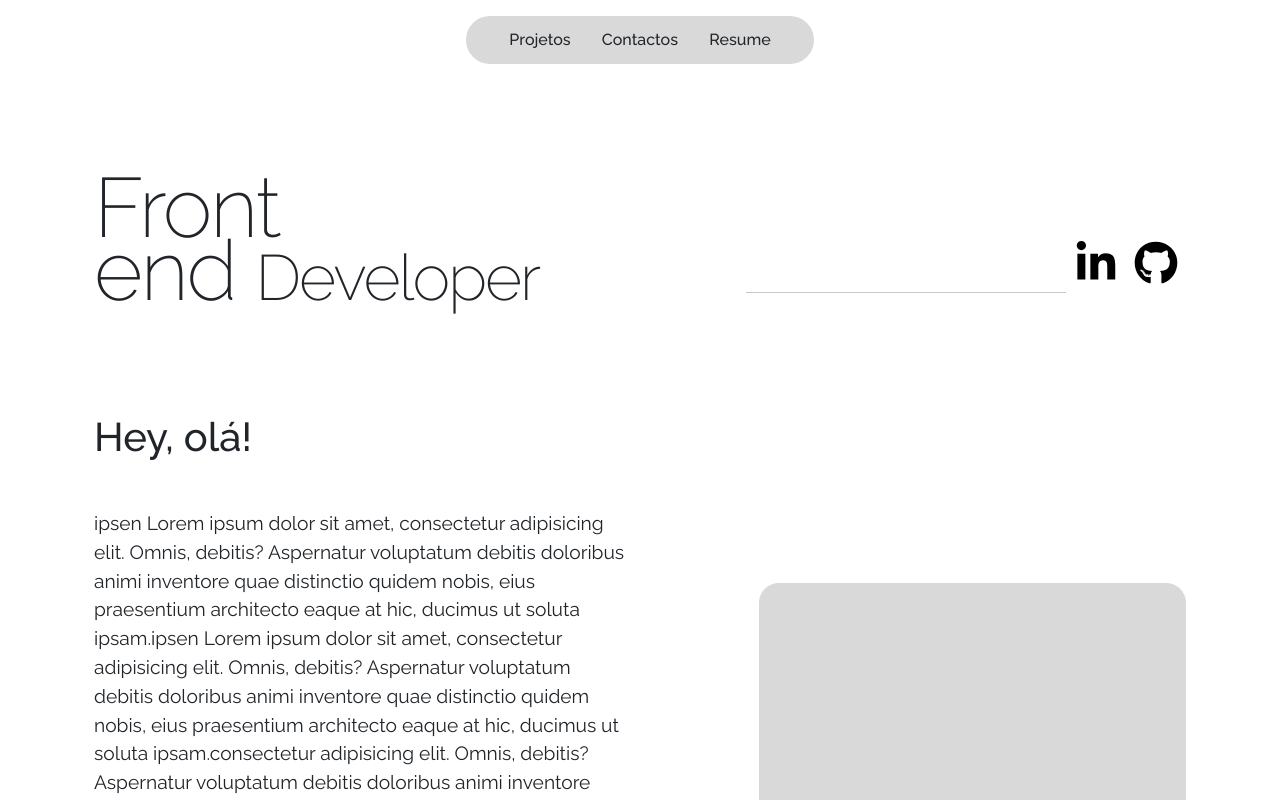
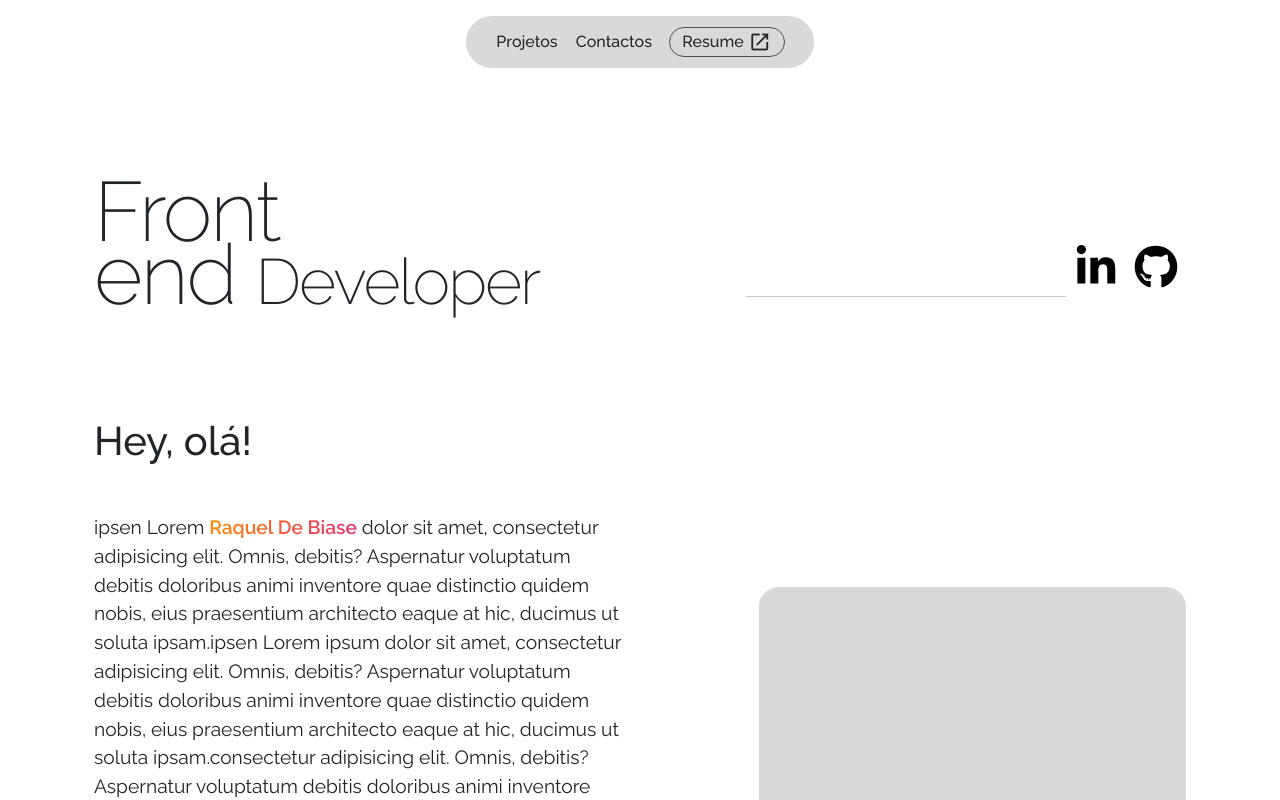
Before and after one commit to raqueldebiase/MeuWebsite, an Angular app: page / in a window 1280 px wide. Shown: the top 800 px of the page. Built offline with nearby package versions, Linux system fonts and the light colour scheme.

Commit message:
add outline e icon no resume

```diff
--- a/src/app/content/content.component.css
+++ b/src/app/content/content.component.css
@@ -4,6 +4,15 @@
   font-weight: 200;
   line-height: 75%;
 }
+
+.meuNome {
+  font-weight: 600;
+  background: linear-gradient(to right, #ff8a00, #e52e71);
+  -webkit-background-clip: text;
+  background-clip: text;
+  color: transparent; /* Torna o texto transparente para que o gradiente seja visível */
+}
+
 
 .social-medias ul{
   list-style: none;
--- a/src/app/content/content.component.html
+++ b/src/app/content/content.component.html
@@ -23,7 +23,7 @@
     <div class="row my-5 about-txt">
       <div class="col-12 col-md-6 my-2">
         <h2 class="mb-5">Hey, olá!</h2>
-        <p>ipsen Lorem ipsum dolor sit amet, consectetur adipisicing elit. Omnis, debitis? Aspernatur voluptatum debitis doloribus animi inventore quae distinctio quidem nobis, eius praesentium architecto eaque at hic, ducimus ut soluta ipsam.ipsen Lorem ipsum dolor sit amet, consectetur adipisicing elit. Omnis, debitis? Aspernatur voluptatum debitis doloribus animi inventore quae distinctio quidem nobis, eius praesentium architecto eaque at hic, ducimus ut soluta ipsam.consectetur adipisicing elit. Omnis, debitis? Aspernatur voluptatum debitis doloribus animi inventore quae distinctio quidem nobis, eius praesentium architecto eaque at hic, ducimus ut soluta ipsam.</p>
+        <p>ipsen Lorem <span class="meuNome">Raquel De Biase</span> dolor sit amet, consectetur adipisicing elit. Omnis, debitis? Aspernatur voluptatum debitis doloribus animi inventore quae distinctio quidem nobis, eius praesentium architecto eaque at hic, ducimus ut soluta ipsam.ipsen Lorem ipsum dolor sit amet, consectetur adipisicing elit. Omnis, debitis? Aspernatur voluptatum debitis doloribus animi inventore quae distinctio quidem nobis, eius praesentium architecto eaque at hic, ducimus ut soluta ipsam.consectetur adipisicing elit. Omnis, debitis? Aspernatur voluptatum debitis doloribus animi inventore quae distinctio quidem nobis, eius praesentium architecto eaque at hic, ducimus ut soluta ipsam.</p>
         <p class="mt-4"><span>🌍</span> Lisboa, Portugal.</p>
       </div>
       <div class="col-12 col-md-6 mt-5 mt-md-0 about-img">
--- a/src/app/menu/menu.component.css
+++ b/src/app/menu/menu.component.css
@@ -16,9 +16,10 @@
   justify-content: space-evenly;
   list-style: none;
   background-color: #D9D9D9;
-  padding: 12px;
-  border-radius: 25px;
-
+  padding: 12px 30px;
+  border-radius:50px;
+  align-items: center;
+  gap: 18px;
 }
 
 .menu-top .menu-top-list li {
@@ -34,11 +35,21 @@
   font-size: 16px;
 }
 
-.menu-top .menu-top-list li a:hover {
-  height: 100px;
+.menu-top .menu-top-list li a:hover:not(.resume){
+
   background: linear-gradient(to right, #ff8a00, #e52e71);
   -webkit-background-clip: text;
   background-clip: text;
   color: transparent;
+}
 
+.resume {
+  outline: 1px solid #4E504E;
+  padding: 2px 12px;
+  border-radius: 50px;
 }
+
+.resume:hover {
+  box-shadow: 0 0 0 1px #ff8a00, 0 0 0 1px #e52e71;
+  outline: 1px solid transparent;
+}
--- a/src/app/menu/menu.component.html
+++ b/src/app/menu/menu.component.html
@@ -1,11 +1,13 @@
 <div class="container-fluid">
   <div class="container">
     <div class="row mb-5 mt-3 d-flex justify-content-center menu-top ">
-      <nav class="col-12 col-md-4">
+      <nav class="col-12 col-md-4 col-sm-8">
         <ul class="menu-top-list">
           <li><a href="#projects">Projetos</a></li>
           <li><a href="#contacts">Contactos</a></li>
-          <li><a href="https://read.cv/raqueldebiase" target="_blank">Resume</a></li>
+          <li><a class="d-flex align-items-center gap-1 resume" href="https://read.cv/raqueldebiase" target="_blank">Resume<span class="material-symbols-outlined">
+                open_in_new
+              </span></a></li>
         </ul>
       </nav>
     </div>
--- a/src/index.html
+++ b/src/index.html
@@ -11,6 +11,7 @@
   <link rel="preconnect" href="https://fonts.googleapis.com">
   <link rel="preconnect" href="https://fonts.gstatic.com" crossorigin>
   <link href="https://fonts.googleapis.com/css2?family=Raleway:ital,wght@0,100..900;1,100..900&display=swap" rel="stylesheet">
+  <link rel="stylesheet" href="https://fonts.googleapis.com/css2?family=Material+Symbols+Outlined:opsz,wght,FILL,GRAD@20..48,100..700,0..1,-50..200" />
   <script src="https://unpkg.com/swiper/swiper-bundle.js"></script>
 
 </head>
--- a/src/styles.css
+++ b/src/styles.css
@@ -4,10 +4,20 @@
 
 @import '../node_modules/bootstrap/dist/css/bootstrap.min.css';
 
+/*Google fonts */
 @font-face {
   font-family: 'Raleway';
   src: url('./assets/Raleway/static/Raleway-Regular.ttf');
 }
+
+.material-symbols-outlined {
+  font-variation-settings:
+  'FILL' 0,
+  'wght' 400,
+  'GRAD' 0,
+  'opsz' 14
+}
+
 
 :host {
     --bright-blue: oklch(51.01% 0.274 263.83);
@@ -90,7 +100,7 @@
   }
 
   a:hover {
-    height: 100px;
+
     background: linear-gradient(to right, #ff8a00, #e52e71);
     -webkit-background-clip: text;
     background-clip: text;
```
